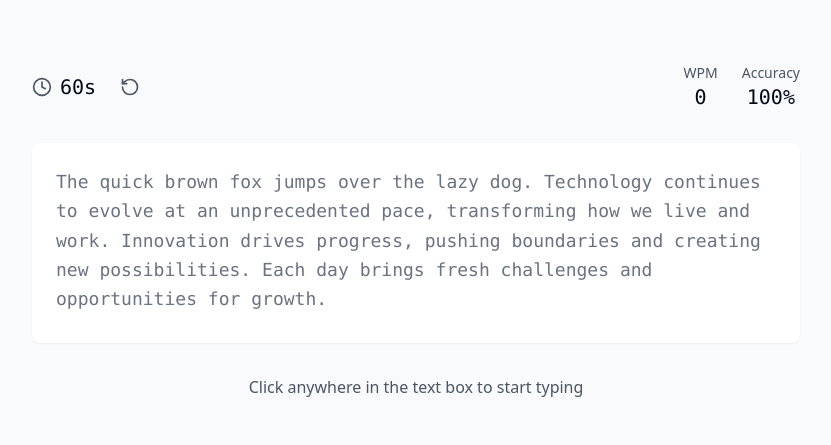
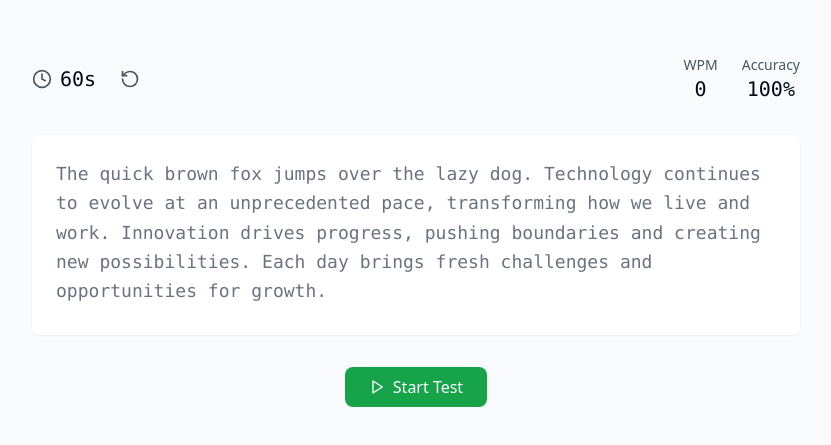
Before and after one commit to gkwickramaarachchi/typing-speed-test, a React (Vite) app: page / in a window 1280 px wide. Shown: the part 169-614 px from the top of the page, without its empty margins (224-1055 px from the left). Built offline with nearby package versions, Linux system fonts and the light colour scheme.

Commit message:
Add start/finish buttons
Added start and finish buttons to the typing test component.

```diff
--- a/src/components/TypingTest.tsx
+++ b/src/components/TypingTest.tsx
@@ -1,7 +1,7 @@
 
 import React, { useState, useEffect, useCallback } from "react";
 import { useToast } from "@/hooks/use-toast";
-import { Clock, RotateCcw } from "lucide-react";
+import { Clock, RotateCcw, Play, Square } from "lucide-react";
 
 const TIMER_DURATION = 60; // 60 seconds typing test
 const SAMPLE_TEXT =
@@ -66,11 +66,22 @@ const TypingTest = () => {
     }
   };
 
+  const handleFinish = () => {
+    if (isActive) {
+      setIsActive(false);
+      setIsFinished(true);
+      calculateStats();
+      toast({
+        title: "Test completed!",
+        description: `Final WPM: ${wpm} | Accuracy: ${accuracy}%`,
+      });
+    }
+  };
+
   const handleInput = (e: React.ChangeEvent<HTMLTextAreaElement>) => {
-    if (!isActive && !isFinished) {
-      handleStart();
+    if (isActive) {
+      setInput(e.target.value);
     }
-    setInput(e.target.value);
   };
 
   const resetTest = () => {
@@ -112,6 +123,7 @@ const TypingTest = () => {
             <button
               onClick={resetTest}
               className="p-2 rounded-full hover:bg-gray-200 transition-colors"
+              title="Reset test"
             >
               <RotateCcw className="w-5 h-5 text-gray-600" />
             </button>
@@ -129,18 +141,37 @@ const TypingTest = () => {
         </div>
 
         <div className="relative">
-          <div
-            className="p-6 rounded-lg bg-white shadow-sm font-mono text-lg leading-relaxed mb-4 min-h-[200px]"
-          >
+          <div className="p-6 rounded-lg bg-white shadow-sm font-mono text-lg leading-relaxed mb-4 min-h-[200px]">
             {renderText()}
           </div>
           <textarea
             value={input}
             onChange={handleInput}
-            disabled={isFinished}
+            disabled={!isActive || isFinished}
             className="absolute inset-0 w-full h-full opacity-0 cursor-text"
             autoFocus
           />
+        </div>
+
+        <div className="flex justify-center space-x-4">
+          {!isActive && !isFinished && (
+            <button
+              onClick={handleStart}
+              className="px-6 py-2 bg-green-600 text-white rounded-lg hover:bg-green-700 transition-colors flex items-center space-x-2"
+            >
+              <Play className="w-4 h-4" />
+              <span>Start Test</span>
+            </button>
+          )}
+          {isActive && (
+            <button
+              onClick={handleFinish}
+              className="px-6 py-2 bg-red-600 text-white rounded-lg hover:bg-red-700 transition-colors flex items-center space-x-2"
+            >
+              <Square className="w-4 h-4" />
+              <span>Finish Test</span>
+            </button>
+          )}
         </div>
 
         {isFinished && (
@@ -164,12 +195,6 @@ const TypingTest = () => {
             </button>
           </div>
         )}
-
-        {!isActive && !isFinished && (
-          <div className="text-center">
-            <p className="text-gray-600">Click anywhere in the text box to start typing</p>
-          </div>
-        )}
       </div>
     </div>
   );
```
